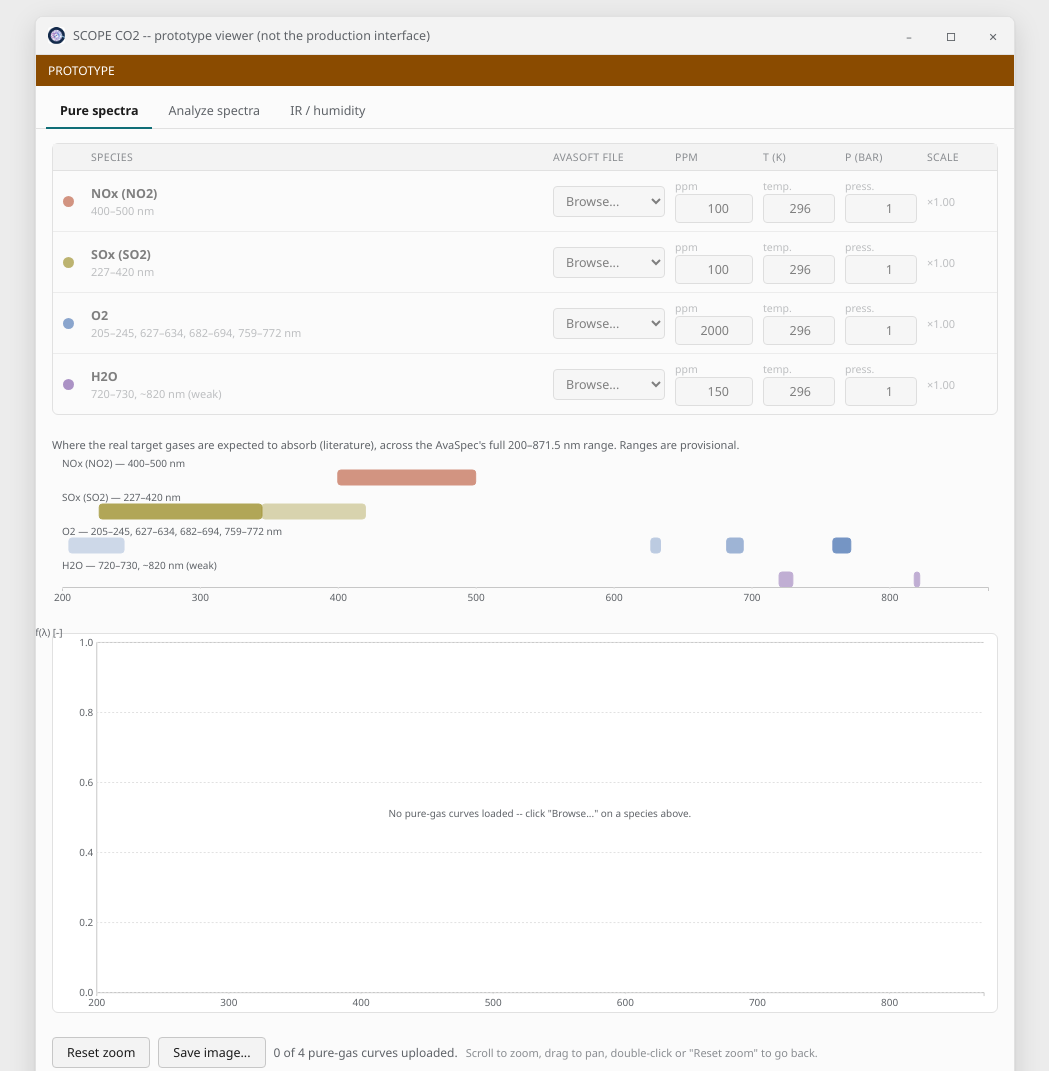
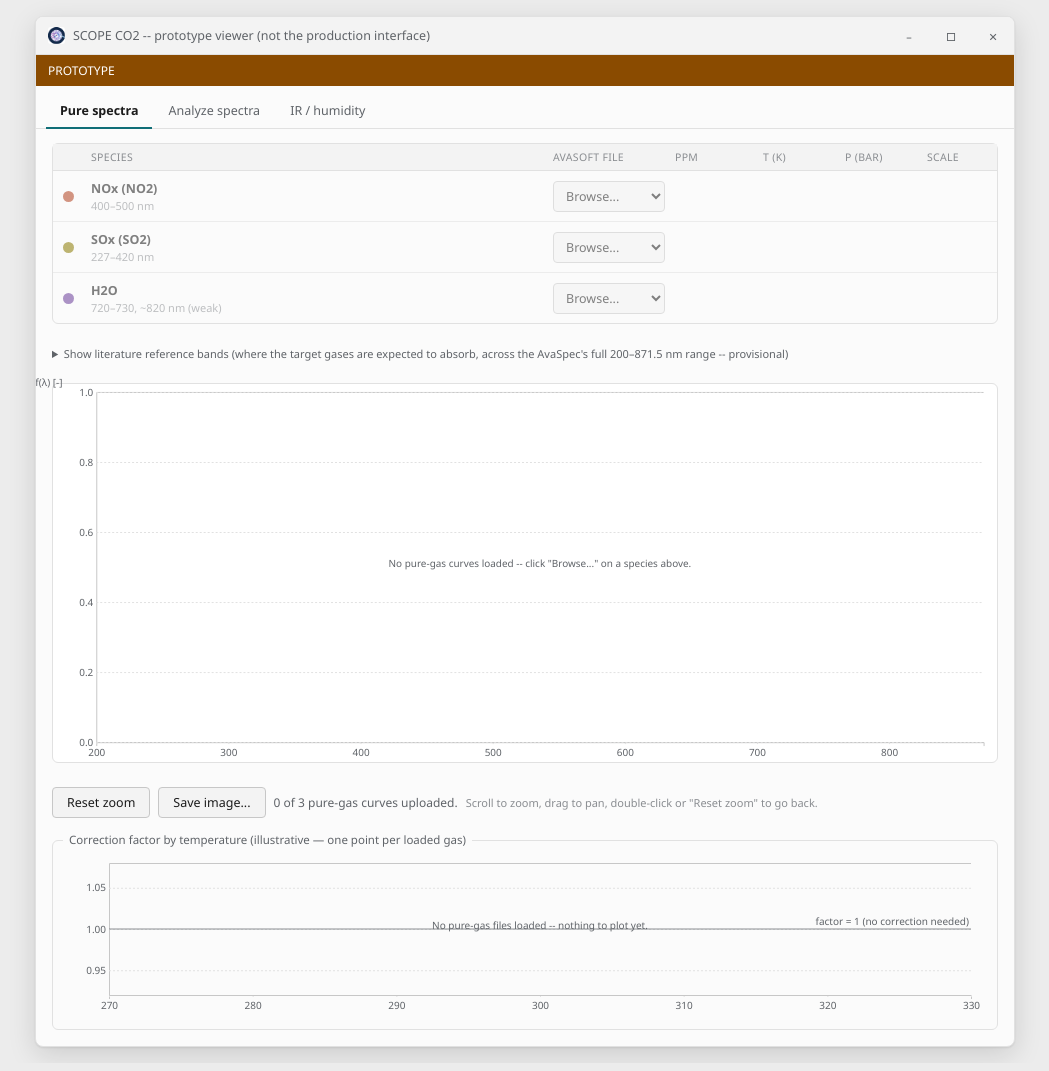
Before and after one commit to alejandrojaviergarcia2025/scope-co2-pipeline-demo, a plain HTML site: page index.html in a window 1280 px wide. Shown: the top 1071 px of the page, without its empty margins (115-1164 px from the left). Drawn offline with nearby package versions, Linux system fonts and the light colour scheme.

Commit message:
Remove O2 from species scope, declutter Pure spectra UI
- Remove O2 entirely (not part of the ARPA-E deliverable scope -- matches
  the exclusion already made on the public scope-co2-console site).
- Hide the ppm/T/P/scale fields for a species row until a file is actually
  loaded, instead of always showing them dimmed with placeholder values.
- Collapse the literature reference band chart behind a <details> toggle,
  closed by default, since it's reference material, not the primary
  interaction.

Co-Authored-By: Claude Sonnet 5 <noreply@anthropic.com>

```diff
--- a/index.html
+++ b/index.html
@@ -138,8 +138,9 @@ table.treeview tbody.empty td { color: var(--fg-faint); text-align: center; padd
 
 /* ---- pure-spectra tab ---- */
 .bandmap-wrap { margin-top: 10px; }
-.bandmap-title { font-size: 11px; color: var(--fg-muted); margin-bottom: 3px; }
-.bandmap-wrap svg.chart { height: 156px; }
+.bandmap-title { font-size: 11px; color: var(--fg-muted); cursor: pointer; }
+.bandmap-wrap[open] .bandmap-title { margin-bottom: 3px; }
+.bandmap-wrap svg.chart { height: 156px; margin-top: 6px; }
 .pure-chart-wrap { position: relative; margin-top: 10px; }
 .pure-chart-wrap svg.chart { height: 380px; cursor: grab; background: #fff; border: 1px solid var(--border); border-radius: 6px; }
 .pure-chart-wrap svg.chart:active { cursor: grabbing; }
@@ -315,13 +316,13 @@ svg.chart .zero-line { stroke: var(--fg-faint); stroke-width: 1; }
     <div class="tab-page" id="page-purespectra">
       <div class="pure-species-panel" id="pureSpeciesPanel"></div>
 
-      <div class="bandmap-wrap">
-        <div class="bandmap-title">
-          Where the real target gases are expected to absorb (literature), across the AvaSpec's full
-          200&ndash;871.5&nbsp;nm range. Ranges are provisional.
-        </div>
+      <details class="bandmap-wrap">
+        <summary class="bandmap-title">
+          Show literature reference bands (where the target gases are expected to absorb,
+          across the AvaSpec's full 200&ndash;871.5&nbsp;nm range -- provisional)
+        </summary>
         <svg class="chart bandmap-chart" id="chart-bandmap" viewBox="0 0 820 156"></svg>
-      </div>
+      </details>
 
       <div class="pure-chart-wrap">
         <svg class="chart" id="chart-pure" viewBox="0 0 820 380"></svg>
@@ -870,10 +871,11 @@ svg.chart .zero-line { stroke: var(--fg-faint); stroke-width: 1; }
   }
 
   // ---------------- literature reference band map + pure-spectra tab ----------------
-  // Static reference, not data from any run: where CLAUDE.md's four target species (NOx/NO2,
-  // SOx/SO2, O2, H2O) are reported in the literature to absorb, across the AvaSpec's full
-  // 200-871.5 nm range. PROVISIONAL -- see docs/huellas-absorcion-no2-so2-h2o.md for the full
-  // citation table and open caveats (PDFs not all read yet).
+  // Static reference, not data from any run: where CLAUDE.md's target species (NOx/NO2,
+  // SOx/SO2, H2O -- O2 excluded, not part of the ARPA-E deliverable scope) are reported in the
+  // literature to absorb, across the AvaSpec's full 200-871.5 nm range. PROVISIONAL -- see
+  // docs/huellas-absorcion-no2-so2-h2o.md for the full citation table and open caveats (PDFs not
+  // all read yet).
   var AVASPEC_RANGE_NM = [200, 871.5];
   var LITERATURE_BANDS = [
     {
@@ -887,11 +889,6 @@ svg.chart .zero-line { stroke: var(--fg-faint); stroke-width: 1; }
       citation: "Vandaele, Hermans & Fally 2009 pt. II (227-345 nm, strong); Hermans, Vandaele & Fally 2009 pt. I (345-420 nm, weaker); one continuous measured run 227.275-416.658 nm"
     },
     {
-      key: "o2", label: "O2", range: "205–245, 627–634, 682–694, 759–772 nm", color: "--species-o2", defaultPpm: 2000,
-      bands: [[205, 245, 0.22], [627, 634, 0.3], [682, 694, 0.45], [759, 772, 0.65]],
-      citation: "Herzberg continuum (Cheung/Jenouvrier/JPL-2010); gamma band ~630 nm is mostly the collisional O2-O2 (O4) complex (Naus & Ubachs 1999) -- scales as [O2]^2, likely undetectable as a CO2 trace gas even though it shows in atmospheric air; B-band ~688 nm, A-band ~760 nm (satellite remote-sensing literature). No PDFs read yet"
-    },
-    {
       key: "h2o", label: "H2O", range: "720–730, ~820 nm (weak)", color: "--species-h2o", defaultPpm: 150,
       bands: [[720, 730, 0.4], [818, 822, 0.4]],
       citation: "720-730 nm is a measured range; ~820 nm is a single reported wavelength, not a range (Giver et al.; Belmiloud et al., +10-15% intensity vs. HITRAN). The strong 940/1130/1370/1450 nm bands fall outside the AvaSpec, inside the PDA10CS-EC's 900-1700 nm range instead"
@@ -899,7 +896,7 @@ svg.chart .zero-line { stroke: var(--fg-faint); stroke-width: 1; }
   ];
   // Only so the illustrative curves respond differently to temperature -- made up, not measured.
   // Reused by the T/P calibration tab's curve/grid too, so both tabs agree on the same 4 species.
-  var PURE_T_SENSITIVITY = { nox: 0.0019, sox: 0.0026, o2: 0.0008, h2o: 0.0041 };
+  var PURE_T_SENSITIVITY = { nox: 0.0019, sox: 0.0026, h2o: 0.0041 };
 
   function renderBandMap(run) {
     var svg = d3.select("#chart-bandmap");
@@ -1023,16 +1020,22 @@ svg.chart .zero-line { stroke: var(--fg-faint); stroke-width: 1; }
         var selected = st.fileName === run.file_name ? " selected" : "";
         return '<option value="' + run.file_name + '"' + selected + ">" + run.file_name + " — " + run.label + "</option>";
       }).join("");
+      // The ppm/T/P/scale cells only exist once a file is actually loaded -- before that there is
+      // no real reading to show or edit, so the row stays just a name + Browse control (four empty
+      // cells keep the grid columns aligned with loaded rows below/above).
+      var valueCells = st.loaded
+        ? '<span class="field-wrap">ppm<input class="native-input" type="number" min="0" step="10" value="' + st.ppm + '" data-field="ppm" data-sp="' + sp.key + '"></span>' +
+          '<span class="field-wrap">temp.<input class="native-input" type="number" step="1" min="250" max="330" value="' + st.t + '" data-field="t" data-sp="' + sp.key + '"></span>' +
+          '<span class="field-wrap">press.<input class="native-input" type="number" step="0.1" min="0.1" max="2" title="Capped at 2 bar: the real pipeline\'s ideal-gas model refuses anything higher until the CO2 equation of state is implemented (CLAUDE.md)" value="' + st.p + '" data-field="p" data-sp="' + sp.key + '"></span>' +
+          '<span class="scale-readout" id="scale-' + sp.key + '">×' + pureScaleFactor(sp.key).toFixed(2) + '</span>'
+        : '<span></span><span></span><span></span><span></span>';
       row.innerHTML =
         '<span class="swatch-dot" style="background:' + cssVar(sp.color) + '"></span>' +
         '<span><span class="sp-name">' + sp.label + '</span><span class="sp-range">' + sp.range + '</span></span>' +
         '<span class="sp-browse-wrap">' +
           '<select class="native-input' + (st.loaded ? " loaded" : "") + '" data-browse-for="' + sp.key + '" title="Pick the AvaSoft export captured with only ' + sp.label + ' in the chamber">' + options + '</select>' +
         '</span>' +
-        '<span class="field-wrap">ppm<input class="native-input" type="number" min="0" step="10" value="' + st.ppm + '" data-field="ppm" data-sp="' + sp.key + '"></span>' +
-        '<span class="field-wrap">temp.<input class="native-input" type="number" step="1" min="250" max="330" value="' + st.t + '" data-field="t" data-sp="' + sp.key + '"></span>' +
-        '<span class="field-wrap">press.<input class="native-input" type="number" step="0.1" min="0.1" max="2" title="Capped at 2 bar: the real pipeline\'s ideal-gas model refuses anything higher until the CO2 equation of state is implemented (CLAUDE.md)" value="' + st.p + '" data-field="p" data-sp="' + sp.key + '"></span>' +
-        '<span class="scale-readout" id="scale-' + sp.key + '">×' + pureScaleFactor(sp.key).toFixed(2) + '</span>';
+        valueCells;
       panel.appendChild(row);
     });
 
```
